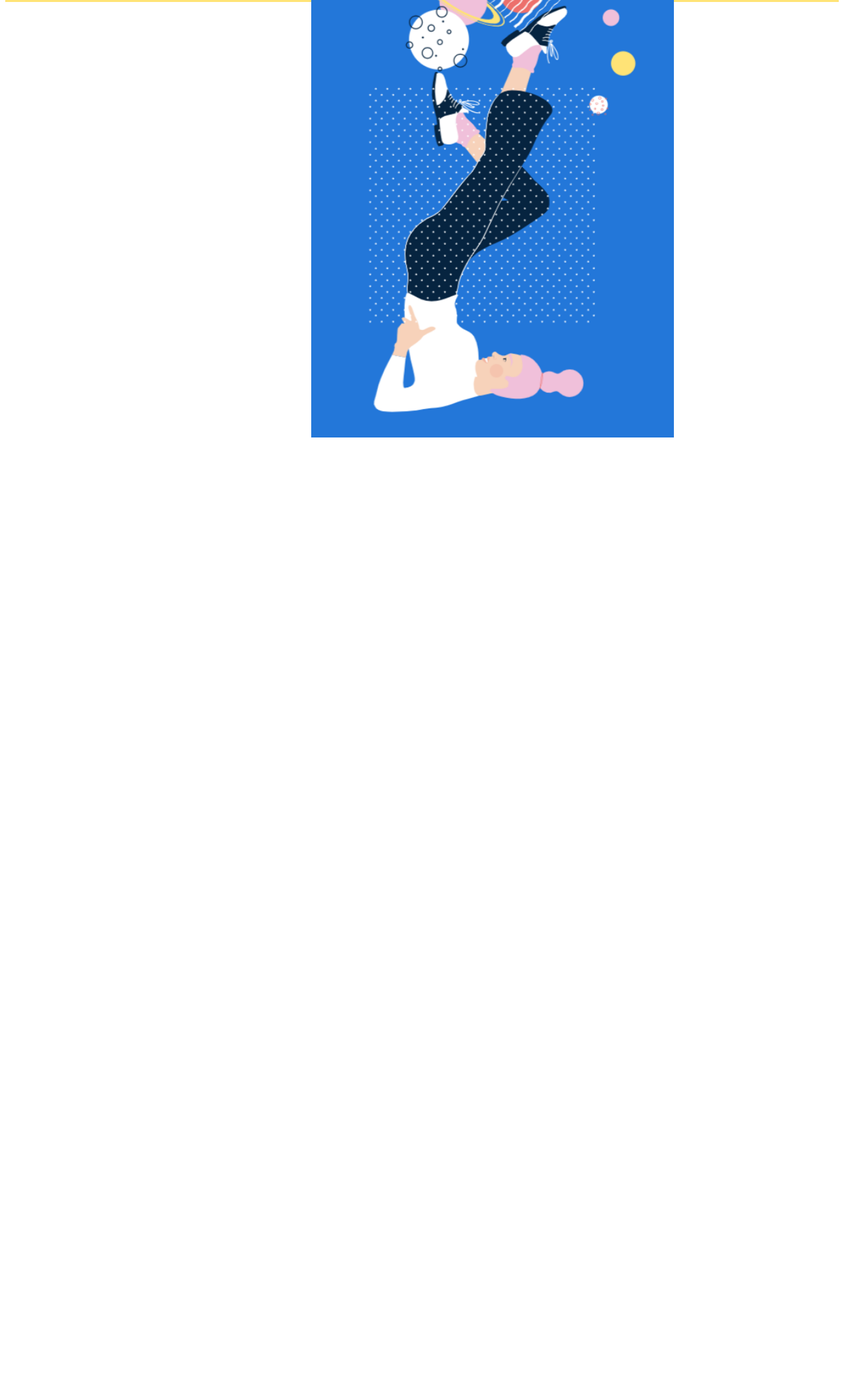
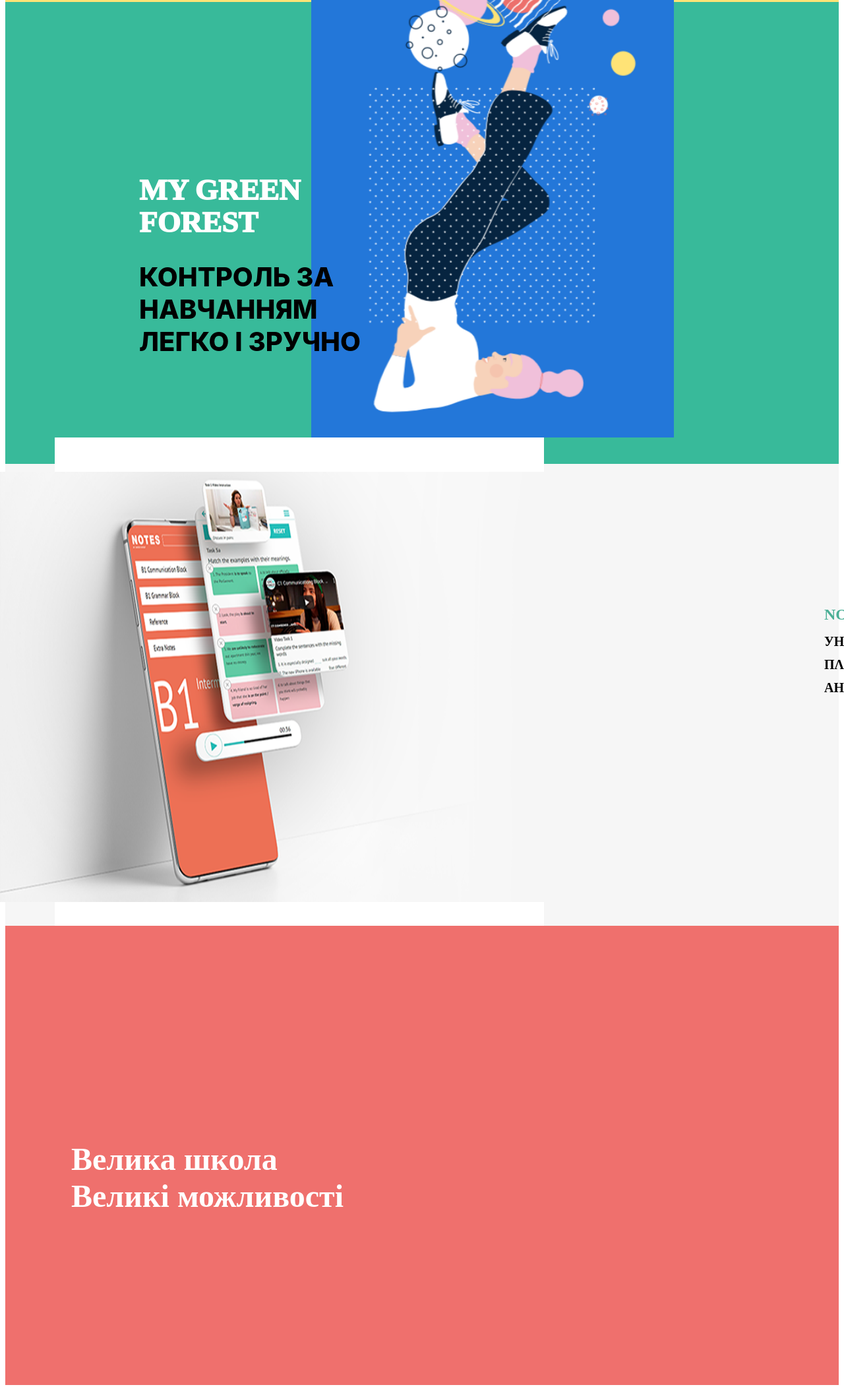
Before and after one commit to tibibus/english-course, a plain HTML site: page english-course-nastya_dev/src/index.html in a window 1280 px wide. Shown: the part 5085-7187 px from the top of the page at 66% size. Drawn offline with Linux system fonts and the light colour scheme.

Commit message:
Add files via upload

```diff
--- a/english-course-nastya_dev/src/index.html
+++ b/english-course-nastya_dev/src/index.html
@@ -89,7 +89,8 @@
                 6 Teaching Centre by Nadia Diachuk <br>
                 7 БЕЗКОШТОВНІ БОНУСИ: доступ до підручника Notes і онлайн тренажера Smarte+, додаткові уроки для
                 самостійного
-                навчання, розмовні клуби з носіями мови щотижня</p>
+                навчання, розмовні клуби з носіями мови щотижня
+            </p>
             <div class="line_decl"></div>
             <p class="old_price">6500</p>
             <p class="old_value">грн/курс</p>
@@ -103,7 +104,7 @@
     <div class="frame6">
         <img class="img_yellow" src="img/image 8.png" alt="">
         <div class="div_white4">
-        <div class="line4"></div>
+            <div class="line4"></div>
             <p class="p16">8 ТИЖНІВ, 32 ЗАНЯТТЯ СТАРТ: 12,05 | 9.06</p>
             <p class="p17">ДИСТАНЦІЙНИЙ КУРС IELTS</p>
             <p class="p18">4 зан/ тижд. 1 ГОД 50 хв
@@ -113,21 +114,51 @@
 
                 2 ШВИДКО: повний курс підготовки всього за 8 тижнів<br>
 
-               3 ЕФЕКТИВНО: 32 заняття на платформі Smarte зі
-               спеціалізованою підготовкою до всіх 4-х частин іспиту IELTS: Listening, Reading, Writing and Speaking <br>
+                3 ЕФЕКТИВНО: 32 заняття на платформі Smarte зі
+                спеціалізованою підготовкою до всіх 4-х частин іспиту IELTS: Listening, Reading, Writing and Speaking
+                <br>
 
-               4 ЗРУЧНО: керування нанням у додатку My Green Forest домашні завдання, успішність, тести, анна графіку, запис на клуби, підручник, сертифікат, бонуси і оплата <br>
+                4 ЗРУЧНО: керування нанням у додатку My Green Forest домашні завдання, успішність, тести, анна графіку,
+                запис на клуби, підручник, сертифікат, бонуси і оплата <br>
 
-               5 ПРОФЕСІЙНО: більше 200 сучасних викладачів, які регулярно прокачують свою експертність в Green Forest <br>
-               Teaching Centre by Nadia Diachuk <br>
+                5 ПРОФЕСІЙНО: більше 200 сучасних викладачів, які регулярно прокачують свою експертність в Green Forest
+                <br>
+                Teaching Centre by Nadia Diachuk <br>
 
-               6 БЕЗКОШТОВНІ БОНУСИ: доступ до підручника Notes і онлайн тренажера Smarte+, додаткові уроки для самостійного
-               навчання, розмовні клуби з носіями мови щотижня</p>
+                6 БЕЗКОШТОВНІ БОНУСИ: доступ до підручника Notes і онлайн тренажера Smarte+, додаткові уроки для
+                самостійного
+                навчання, розмовні клуби з носіями мови щотижня</p>
             <p class="price4">10500</p>
             <p class="value4">грн/курс</p>
-            <div class="button4"><p class="p20">Записатись</p></div>
+            <div class="button4">
+                <p class="p20">Записатись</p>
+            </div>
         </div>
     </div>
+    <div class="frame7">
+        <p class="p21">MY GREEN FOREST</p>
+        <p class="p22"> КОНТРОЛЬ ЗА <br> НАВЧАННЯМ <br> ЛЕГКО І ЗРУЧНО</p>
+        <img class="img_15" src="img/image 15.png" alt="">
+    </div>
+    <div class="frame8">
+        <p class="p23">NOTES BY GREEN FOREST</p>
+        <p class="p24">УНІКАЛЬНА ІНТЕРАКТИВНА <br> ΠΛΑΤΦΟΡМА ДЛЯ ВИВЧЕННЯ <br> АНГЛІЙСЬКОЇ МОВИ</p>
+        <img class="img_10" src="img/image 10.png" alt="">
+    </div>
+    <div class="frame9">
+        <p class="p25">Велика школа <br>Великі можливості</p>
+        <iframe width="1000" height="696" src="https://www.youtube.com/embed/f3opX9sf3dg" title="Кадетство | Сезон 3 | Серия 117" frameborder="0" allow="accelerometer; autoplay; clipboard-write; encrypted-media; gyroscope; picture-in-picture; web-share" referrerpolicy="strict-origin-when-cross-origin" allowfullscreen></iframe>
+    </div>
+    <footer>
+        <div>
+            <p></p>
+            <p>
+
+
+            </p>
+            <div></div>
+        </div>
+    </footer>
 </body>
 
 </html>
--- a/english-course-nastya_dev/src/style.css
+++ b/english-course-nastya_dev/src/style.css
@@ -647,3 +647,121 @@ color: #000000;
     line-height: 46px;
     color: #000000;
 }
+
+.frame7{
+    background-color: #38BA9A;
+    height: 700px;
+    width: auto;
+    margin: 0 auto;
+}
+
+.img_15{
+    float: right;
+    padding-top: 100px;
+    padding-right: 100px;
+}
+
+
+.p21{
+    /* MY GREEN FOREST КОНТРОЛЬ ЗА НАВЧАННЯМ ЛЕГКО І ЗРУЧНО */
+    position: absolute;
+    width: 432px;
+    height: 144px;
+    left: 211px;
+    top: 5304px;
+    font-style: normal;
+    font-weight: 1000;
+    font-size: 45px;
+    line-height: 49px;
+    color: #FFFFFF;
+}
+
+.p22{
+    position: absolute;
+    width: 432px;
+    height: 144px;
+    left: 211px;
+    top: 5440px;
+    font-family: 'Inter';
+    font-style: normal;
+    font-weight: 800;
+    font-size: 40px;
+    line-height: 49px;
+    color: #000000;
+}
+
+.frame8{
+    background-color: #F6F6F6;
+    height: 700px;
+    width: auto;
+    margin: 0 auto;
+}
+
+.p23{
+    /* NOTES BY GREEN FOREST УНІКАЛЬНА ІНТЕРАКТИВНА ΠΛΑΤΦΟΡМА ДЛЯ ВИВЧЕННЯ АНГЛІЙСЬКОЇ МОВИ */
+
+    position: absolute;
+    width: 476px;
+    height: 140px;
+    left: 1250px;
+    top: 5975px;
+    font-family: 'Jost';
+    font-style: normal;
+    font-weight: 700;
+    font-size: 24px;
+    line-height: 35px;
+    color: #4CAF96;
+}
+
+.p24{
+    position: absolute;
+    width: 476px;
+    height: 140px;
+    left: 1250px;
+    top: 6020px;
+    font-family: 'Jost';
+    font-style: normal;
+    font-weight: 700;
+    font-size: 20px;
+    line-height: 35px;
+    color: #000000;
+}
+
+.img_10{
+/* image 10 */
+
+    position: absolute;
+    width: 854px;
+    height: 652px;
+    left: 0px;
+    top: 5800px;
+
+}
+
+iframe{
+    float: right;
+}
+
+.frame9{
+    /* Frame 9 */
+    position: relative;
+    width: 0 auto;
+    height: 696px;
+    background: #EF706D;
+}
+
+.p25{
+    /* Велика школаВеликі можливості */
+
+    position: absolute;
+    width: 567px;
+    height: 160px;
+    left: 100px;
+    top: 278px;
+    font-family: 'Judson';
+    font-style: normal;
+    font-weight: 700;
+    font-size: 48px;
+    line-height: 56px;
+    color: #FFFFFF;
+}
```
Also changed, not shown: english-course-nastya_dev/src/img/image 10.png (added), english-course-nastya_dev/src/img/image 15.png (added).
